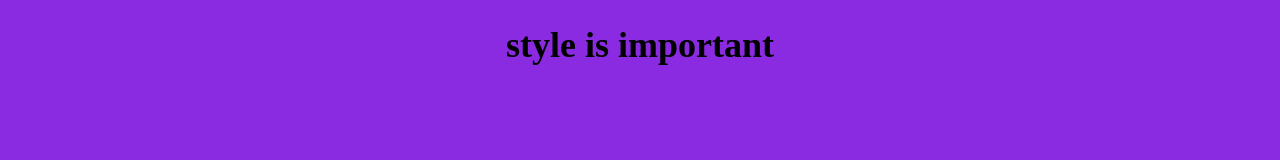
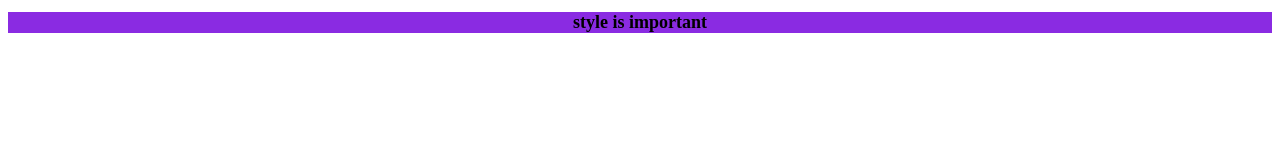
Before and after one commit to SHH-ICS/html-page-Eric-christianson-1, a plain HTML site: page index.html in a window 1280 px wide. Drawn offline with Linux system fonts and the light colour scheme.

Commit message:
unit 1-04 edits

```diff
--- a/css/styles.css
+++ b/css/styles.css
@@ -1,19 +1,19 @@
-body{
+h1{
     background-color:blueviolet;
 }
 
-body{
+h1{
     text-decoration-color:white;
 }
 
-body{
+h1{
     text-align:center
 }
 
-body{
+h1{
     text-decoration: wavy;
 }
 
-body{
+h1{
     font-size: large;
 }
```
